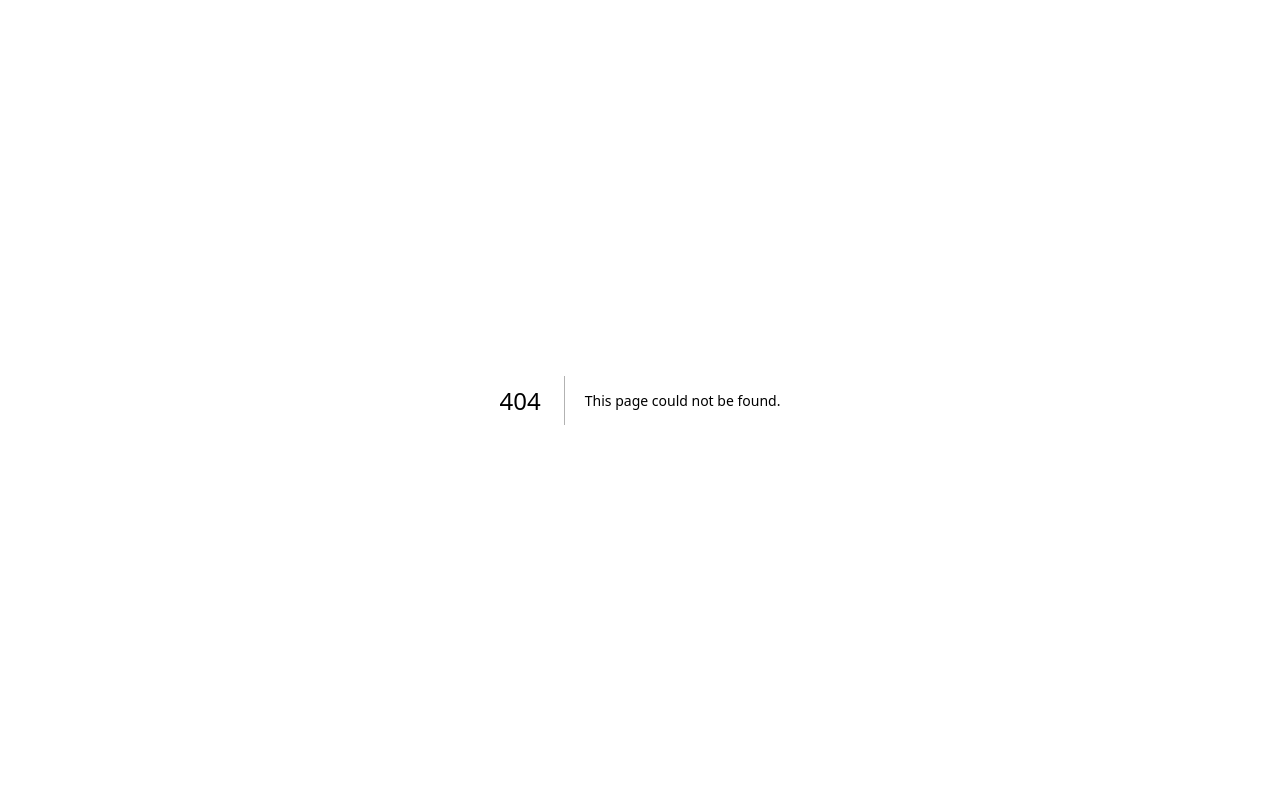
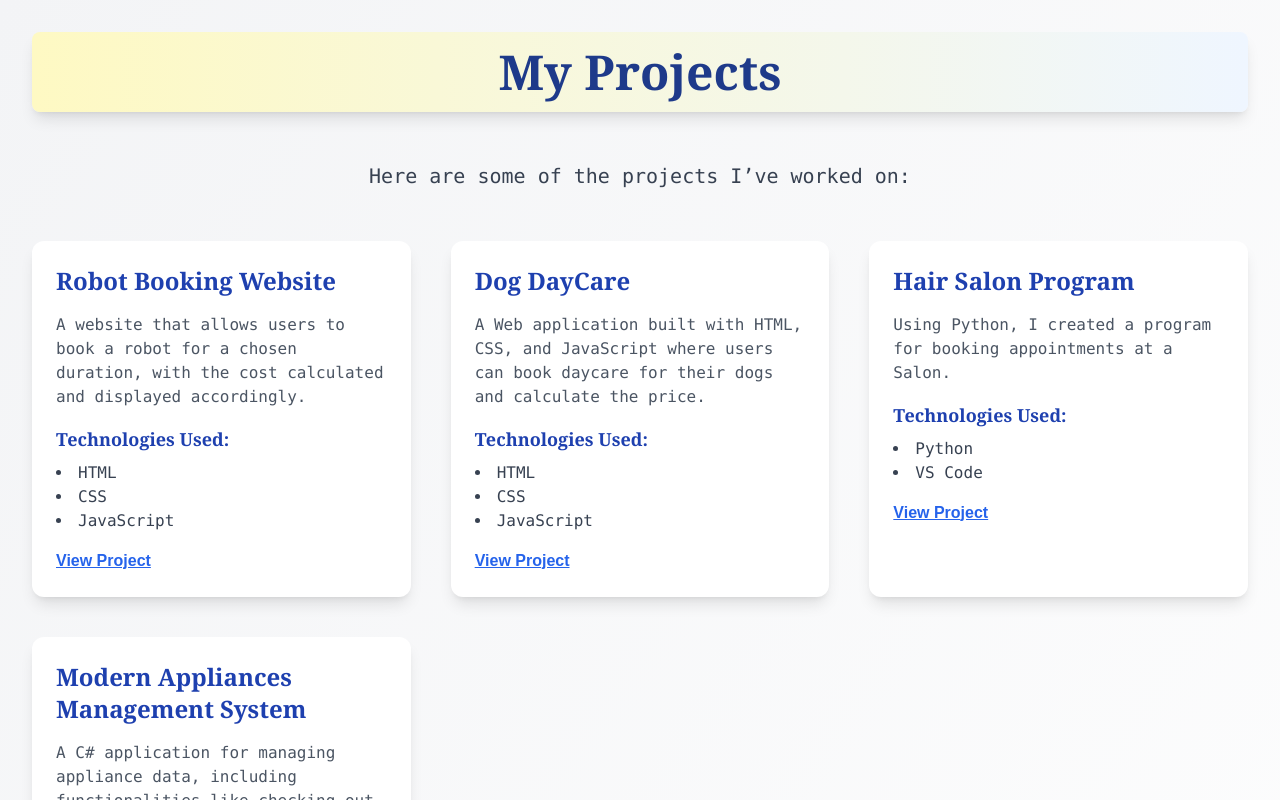
Before and after one commit to prabhnoorLubana2004/cprg306-finalproject, a Next.js app: page /projects in a window 1280 px wide. Before the commit this address had no page. Shown: the top 800 px of the page. Built offline with nearby package versions, Linux system fonts and the light colour scheme.

Commit message:
Sprint 3

```diff
--- /dev/null
+++ b/app/projects/page.js
@@ -0,0 +1,126 @@
+import Link from "next/link";
+import React from "react";
+
+const Project = () => {
+  return (
+    <div className="p-8 bg-gradient-to-br from-gray-100 to-white text-gray-800 min-h-screen">
+      {/* My Projects Section */}
+      <h1 className="text-5xl text-blue-900 font-extrabold mb-12 font-serif text-center shadow-lg p-4 rounded-lg bg-gradient-to-r from-yellow-100 to-blue-50 transform transition-all duration-300 hover:scale-105">
+        My Projects
+      </h1>
+      <p className="text-xl mb-12 text-gray-700 font-mono leading-relaxed text-center max-w-3xl mx-auto">
+        Here are some of the projects I’ve worked on:
+      </p>
+
+      <div className="grid grid-cols-1 sm:grid-cols-2 lg:grid-cols-3 gap-10">
+        {/* Individual Project Cards */}
+        {[
+          {
+            title: "Robot Booking Website",
+            description:
+              "A website that allows users to book a robot for a chosen duration, with the cost calculated and displayed accordingly.",
+            technologies: ["HTML", "CSS", "JavaScript"],
+            link: "https://github.com/prabhnoorLubana2004/FrontEndProjects/tree/main/JSProject",
+          },
+          {
+            title: "Dog DayCare",
+            description:
+              "A Web application built with HTML, CSS, and JavaScript where users can book daycare for their dogs and calculate the price.",
+            technologies: ["HTML", "CSS", "JavaScript"],
+            link: "https://github.com/prabhnoorLubana2004/FrontEndProjects/tree/main/Project",
+          },
+          {
+            title: "Hair Salon Program",
+            description:
+              "Using Python, I created a program for booking appointments at a Salon.",
+            technologies: ["Python", "VS Code"],
+            link: "https://github.com/prabhnoorLubana2004/PythonProjects/blob/main/AppointmentManage.py",
+          },
+          {
+            title: "Modern Appliances Management System",
+            description:
+              "A C# application for managing appliance data, including functionalities like checking out appliances, searching by brand, and displaying appliance types.",
+            technologies: ["C#", "OOP", "Visual Studio"],
+            link: "https://github.com/prabhnoorLubana2004/CSharpProjects/tree/main/Assignment%201",
+          },
+        ].map((project, index) => (
+          <div
+            key={index}
+            className="bg-white shadow-lg rounded-xl p-6 transform transition duration-300 hover:scale-105 hover:shadow-xl"
+          >
+            <h3 className="text-blue-800 text-2xl font-semibold mb-4 font-serif">
+              {project.title}
+            </h3>
+            <p className="text-gray-600 mb-4 font-mono">{project.description}</p>
+            <h4 className="text-blue-800 text-lg font-semibold mb-2 font-serif">
+              Technologies Used:
+            </h4>
+            <ul className="list-disc list-inside mb-4 text-gray-700 font-mono">
+              {project.technologies.map((tech, techIndex) => (
+                <li key={techIndex}>{tech}</li>
+              ))}
+            </ul>
+            <Link
+              href={project.link}
+              className="text-blue-600 font-semibold underline hover:text-blue-800"
+            >
+              View Project
+            </Link>
+          </div>
+        ))}
+      </div>
+
+      {/* Current Projects Section */}
+      <h2 className="text-4xl text-blue-900 font-extrabold mb-12 font-serif text-center shadow-lg p-4 rounded-lg bg-gradient-to-r from-yellow-100 to-blue-50 transform transition-all duration-300 hover:scale-105">
+        Currently Working On
+      </h2>
+      <p className="text-xl mb-12 text-gray-700 font-mono leading-relaxed text-center max-w-3xl mx-auto">
+        Here are some of the projects I am currently working on:
+      </p>
+
+      <div className="grid grid-cols-1 sm:grid-cols-2 lg:grid-cols-3 gap-10">
+        {/* Current Project Cards */}
+        {[
+          {
+            title: "Word Scramble Game",
+            description:
+              "Developed a WPF application game using C# that challenges users to find hidden words in a long string within a time limit. Implemented a TCP client-server architecture with a custom protocol to enable communication and file transfer between the server and multiple clients. Optimized performance using multithreading and async/await techniques.",
+            technologies: ["WPF", "C#", "XAML"],
+          },
+          {
+            title: "Online Notepad Application",
+            description:
+              "Developed an online notepad application using the ASP.NET framework and C# for both front-end and back-end logic. Implemented AJAX and jQuery for communication between the front and back without reloading the page. Integrated Azure Blob Storage to store and retrieve text files on the cloud.",
+            technologies: ["JavaScript", "ASP.NET Framework", "jQuery", "AJAX"],
+          },
+          {
+            title: "Multiple Choice Quiz Game",
+            description:
+              "Built a .NET MAUI-based application that allows admins to perform CRUD operations on questions and options. Implemented a random quiz generator that selects a set of questions for the user when they choose to play. Utilized an SQL database to store and retrieve quiz data and user information.",
+            technologies: ["C#", ".NET MAUI", "SQL"],
+          },
+        ].map((project, index) => (
+          <div
+            key={index}
+            className="bg-white shadow-lg rounded-xl p-6 transform transition duration-300 hover:scale-105 hover:shadow-xl"
+          >
+            <h3 className="text-blue-800 text-2xl font-semibold mb-4 font-serif">
+              {project.title}
+            </h3>
+            <p className="text-gray-600 mb-4 font-mono">{project.description}</p>
+            <h4 className="text-blue-800 text-lg font-semibold mb-2 font-serif">
+              Technologies Used:
+            </h4>
+            <ul className="list-disc list-inside mb-4 text-gray-700 font-mono">
+              {project.technologies.map((tech, techIndex) => (
+                <li key={techIndex}>{tech}</li>
+              ))}
+            </ul>
+          </div>
+        ))}
+      </div>
+    </div>
+  );
+};
+
+export default Project;
```
